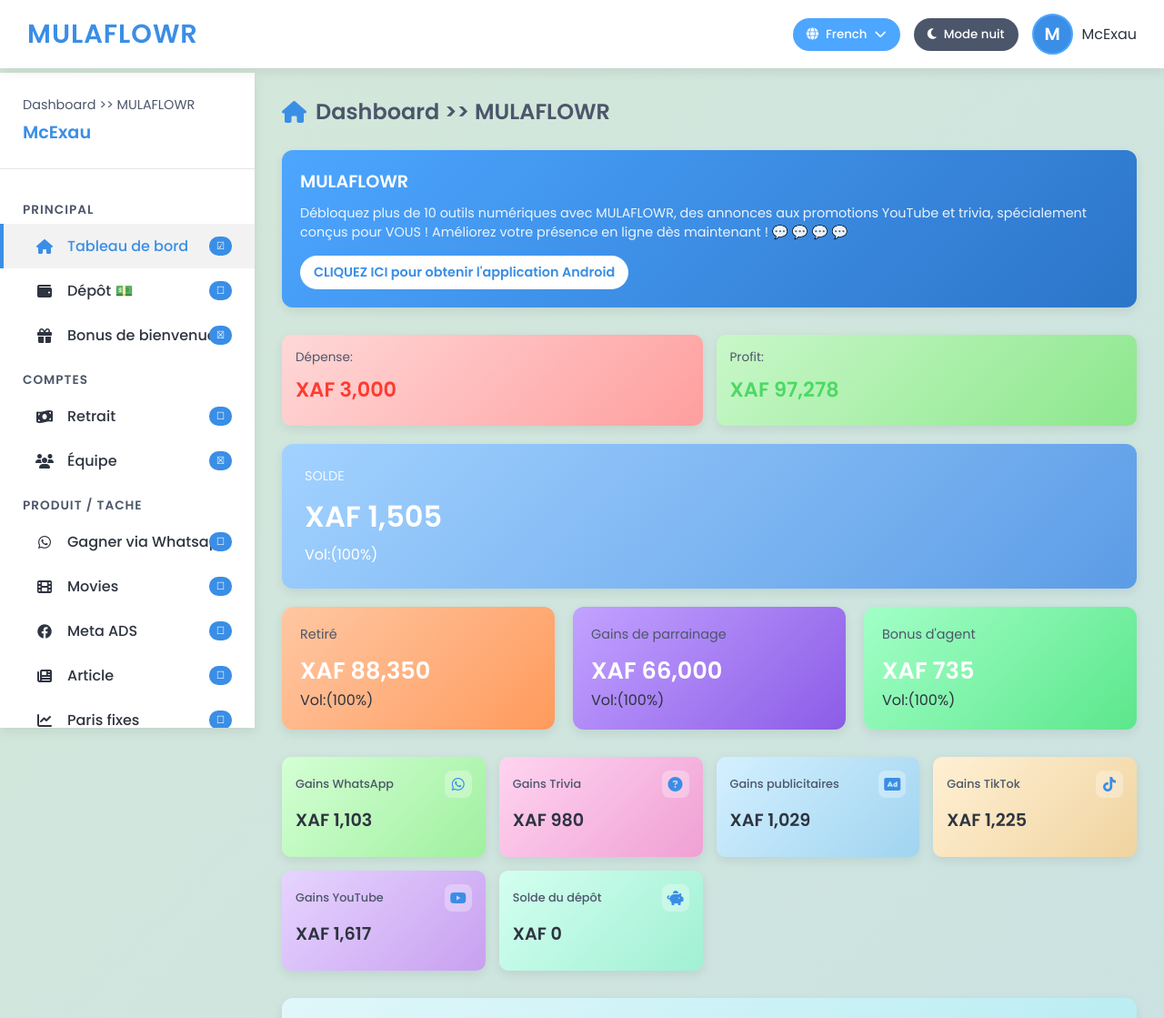
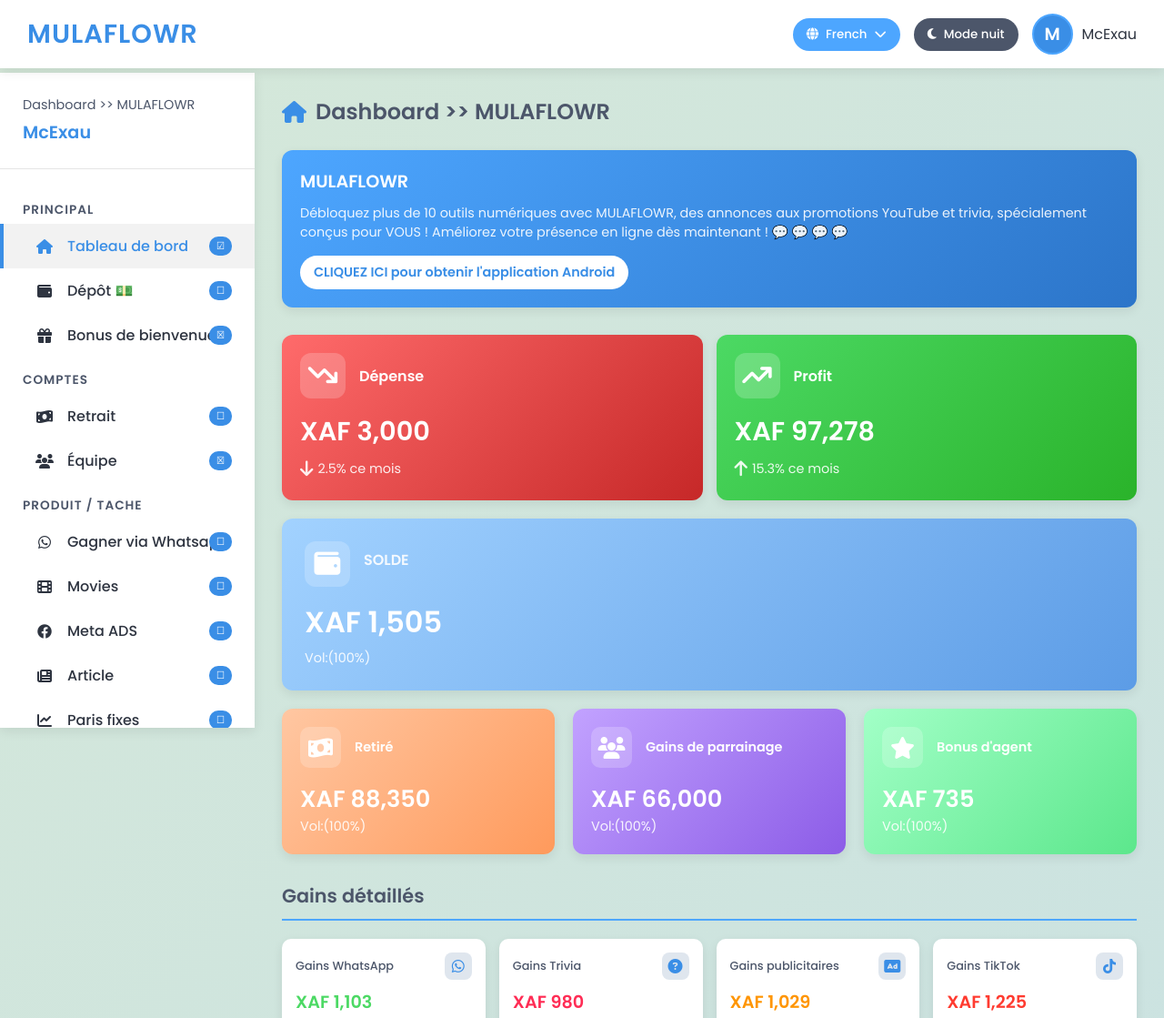
Before and after one commit to exaucenapopolo/Cash-flowr, a plain HTML site: page dashboard.html in a window 1280 px wide. Shown: the top 1119 px of the page at 91% size. Drawn offline with Linux system fonts and the light colour scheme.

Commit message:
Add files via upload

```diff
--- a/dashboard.html
+++ b/dashboard.html
@@ -279,42 +279,83 @@
       font-size: 0.9rem;
     }
 
-    /* Small stats cards */
-    .small-stats {
+    /* Main stats cards (Dépense and Profit) */
+    .main-stats {
       display: grid;
       grid-template-columns: repeat(2, 1fr);
       gap: 15px;
       margin-bottom: 20px;
     }
 
-    .small-stat-card {
-      background: linear-gradient(135deg, #ffd8d8 0%, #ff9e9e 100%);
-      border-radius: 10px;
-      padding: 15px;
+    .main-stat-card {
+      border-radius: 12px;
+      padding: 20px;
       box-shadow: var(--shadow);
       display: flex;
       flex-direction: column;
-      height: 100px;
-    }
-
-    .small-stat-card:nth-child(2) {
-      background: linear-gradient(135deg, #c9f7c9 0%, #8ce78c 100%);
-    }
-
-    .small-stat-title {
-      color: var(--text-light);
-      font-size: 0.85rem;
-      margin-bottom: 8px;
-    }
-
-    .small-stat-value {
-      font-size: 1.4rem;
+      position: relative;
+      overflow: hidden;
+      min-height: 140px;
+    }
+
+    .main-stat-card:nth-child(1) {
+      background: linear-gradient(135deg, #ff6b6b 0%, #c62828 100%);
+    }
+
+    .main-stat-card:nth-child(2) {
+      background: linear-gradient(135deg, #4cd964 0%, #2ab32a 100%);
+    }
+
+    .main-stat-header {
+      display: flex;
+      align-items: center;
+      margin-bottom: 15px;
+    }
+
+    .main-stat-icon {
+      width: 50px;
+      height: 50px;
+      border-radius: 12px;
+      background-color: rgba(255, 255, 255, 0.2);
+      display: flex;
+      align-items: center;
+      justify-content: center;
+      margin-right: 15px;
+      font-size: 1.8rem;
+      color: white;
+    }
+
+    .main-stat-title {
+      color: white;
+      font-size: 1rem;
+      font-weight: 600;
+    }
+
+    .main-stat-value {
+      font-size: 1.8rem;
       font-weight: 700;
-      color: var(--danger-color);
-    }
-
-    .small-stat-card:nth-child(2) .small-stat-value {
-      color: var(--success-color);
+      color: white;
+      margin-bottom: 5px;
+    }
+
+    .main-stat-change {
+      display: flex;
+      align-items: center;
+      color: rgba(255, 255, 255, 0.9);
+      font-size: 0.9rem;
+    }
+
+    .stat-arrow {
+      margin-right: 5px;
+      font-size: 1.2rem;
+    }
+
+    .down {
+      color: rgba(255, 255, 255, 0.9);
+    }
+
+    .up {
+      color: rgba(255, 255, 255, 0.9);
     }
 
     /* Large stats cards */
@@ -334,18 +375,42 @@
       flex-direction: column;
       color: white;
       min-height: 150px;
+      position: relative;
+      overflow: hidden;
+    }
+
+    .large-stat-header {
+      display: flex;
+      align-items: center;
+      margin-bottom: 15px;
+    }
+
+    .large-stat-icon {
+      width: 50px;
+      height: 50px;
+      border-radius: 12px;
+      background-color: rgba(255, 255, 255, 0.2);
+      display: flex;
+      align-items: center;
+      justify-content: center;
+      margin-right: 15px;
+      font-size: 1.8rem;
+      color: white;
     }
 
     .large-stat-title {
-      font-size: 0.9rem;
+      font-size: 1rem;
       margin-bottom: 10px;
       opacity: 0.9;
+      color: white;
+      font-weight: 600;
     }
 
     .large-stat-value {
       font-size: 2rem;
       font-weight: 700;
       margin-bottom: 5px;
+      color: white;
     }
 
     /* Medium stats cards */
@@ -362,7 +427,9 @@
       box-shadow: var(--shadow);
       display: flex;
       flex-direction: column;
-      min-height: 130px;
+      min-height: 150px;
+      position: relative;
+      overflow: hidden;
     }
 
     .medium-stat-card:nth-child(1) {
@@ -377,16 +444,45 @@
       background: linear-gradient(135deg, #a2ffc7 0%, #5ce78c 100%);
     }
 
+    .medium-stat-header {
+      display: flex;
+      align-items: center;
+      margin-bottom: 15px;
+    }
+
+    .medium-stat-icon {
+      width: 45px;
+      height: 45px;
+      border-radius: 10px;
+      background-color: rgba(255, 255, 255, 0.2);
+      display: flex;
+      align-items: center;
+      justify-content: center;
+      margin-right: 15px;
+      font-size: 1.5rem;
+      color: white;
+    }
+
     .medium-stat-title {
-      color: var(--text-light);
+      color: white;
       font-size: 0.9rem;
-      margin-bottom: 10px;
+      font-weight: 600;
     }
 
     .medium-stat-value {
       font-size: 1.6rem;
       font-weight: 700;
       color: white;
+    }
+
+    /* Section title for detailed gains */
+    .section-title {
+      font-size: 1.3rem;
+      margin: 30px 0 20px;
+      color: var(--secondary-color);
+      font-weight: 600;
+      padding-bottom: 10px;
+      border-bottom: 2px solid var(--primary-light);
     }
 
     /* Small gain cards */
@@ -404,25 +500,13 @@
       display: flex;
       flex-direction: column;
       height: 110px;
-    }
-
-    .gain-stat-card:nth-child(1) {
-      background: linear-gradient(135deg, #d4ffd4 0%, #a0f0a0 100%);
-    }
-    .gain-stat-card:nth-child(2) {
-      background: linear-gradient(135deg, #ffd4f0 0%, #f0a0d4 100%);
-    }
-    .gain-stat-card:nth-child(3) {
-      background: linear-gradient(135deg, #d4f0ff 0%, #a0d4f0 100%);
-    }
-    .gain-stat-card:nth-child(4) {
-      background: linear-gradient(135deg, #fff0d4 0%, #f0d4a0 100%);
-    }
-    .gain-stat-card:nth-child(5) {
-      background: linear-gradient(135deg, #e6d4ff 0%, #c8a0f0 100%);
-    }
-    .gain-stat-card:nth-child(6) {
-      background: linear-gradient(135deg, #d4fff0 0%, #a0f0d4 100%);
+      background-color: var(--card-bg);
+      transition: transform 0.3s ease, box-shadow 0.3s ease;
+    }
+
+    .gain-stat-card:hover {
+      transform: translateY(-5px);
+      box-shadow: 0 8px 20px rgba(0, 0, 0, 0.15);
     }
 
     .gain-stat-header {
@@ -442,7 +526,7 @@
       width: 30px;
       height: 30px;
       border-radius: 8px;
-      background-color: rgba(255, 255, 255, 0.3);
+      background-color: rgba(94, 129, 172, 0.2);
       color: var(--primary-color);
       display: flex;
       align-items: center;
@@ -455,6 +539,13 @@
       font-weight: 700;
       color: var(--text-color);
     }
+
+    .gain-stat-card:nth-child(1) .gain-stat-value { color: var(--success-color); }
+    .gain-stat-card:nth-child(2) .gain-stat-value { color: var(--pink-color); }
+    .gain-stat-card:nth-child(3) .gain-stat-value { color: var(--warning-color); }
+    .gain-stat-card:nth-child(4) .gain-stat-value { color: var(--danger-color); }
+    .gain-stat-card:nth-child(5) .gain-stat-value { color: var(--purple-color); }
+    .gain-stat-card:nth-child(6) .gain-stat-value { color: var(--teal-color); }
 
     /* Referral section */
     .referral-section {
@@ -463,13 +554,6 @@
       padding: 25px;
       box-shadow: var(--shadow);
       margin-bottom: 30px;
-    }
-
-    .section-title {
-      font-size: 1.3rem;
-      margin-bottom: 20px;
-      color: var(--secondary-color);
-      font-weight: 600;
     }
 
     .referral-content {
@@ -760,6 +844,10 @@
       .gain-stats {
         grid-template-columns: repeat(2, 1fr);
       }
+
+      .main-stats {
+        grid-template-columns: 1fr;
+      }
     }
 
     @media (max-width: 576px) {
@@ -774,6 +862,13 @@
       .task-table {
         display: block;
         overflow-x: auto;
+      }
+
+      .main-stat-icon, .large-stat-icon, .medium-stat-icon {
+        width: 40px;
+        height: 40px;
+        font-size: 1.5rem;
+        margin-right: 10px;
       }
     }
 
@@ -1020,25 +1115,48 @@
         <a href="#" class="banner-link">CLIQUEZ ICI pour obtenir l'application Android</a>
       </div>
 
-      <!-- Small stats (Dépense and Profit) -->
-      <div class="small-stats">
-        <div class="small-stat-card">
-          <div class="small-stat-title">Dépense:</div>
-          <div class="small-stat-value">XAF 3,000</div>
-        </div>
-
-        <div class="small-stat-card">
-          <div class="small-stat-title">Profit:</div>
-          <div class="small-stat-value">XAF 97,278</div>
+      <!-- Main stats (Dépense and Profit) -->
+      <div class="main-stats">
+        <div class="main-stat-card">
+          <div class="main-stat-header">
+            <div class="main-stat-icon">
+              <i class="fas fa-arrow-trend-down"></i>
+            </div>
+            <div class="main-stat-title">Dépense</div>
+          </div>
+          <div class="main-stat-value">XAF 3,000</div>
+          <div class="main-stat-change">
+            <span class="stat-arrow down"><i class="fas fa-arrow-down"></i></span>
+            <span>2.5% ce mois</span>
+          </div>
+        </div>
+
+        <div class="main-stat-card">
+          <div class="main-stat-header">
+            <div class="main-stat-icon">
+              <i class="fas fa-arrow-trend-up"></i>
+            </div>
+            <div class="main-stat-title">Profit</div>
+          </div>
+          <div class="main-stat-value">XAF 97,278</div>
+          <div class="main-stat-change">
+            <span class="stat-arrow up"><i class="fas fa-arrow-up"></i></span>
+            <span>15.3% ce mois</span>
+          </div>
         </div>
       </div>
 
       <!-- Large stat (Solde) -->
       <div class="large-stats">
         <div class="large-stat-card">
-          <div class="large-stat-title">SOLDE</div>
+          <div class="large-stat-header">
+            <div class="large-stat-icon">
+              <i class="fas fa-wallet"></i>
+            </div>
+            <div class="large-stat-title">SOLDE</div>
+          </div>
           <div class="large-stat-value">XAF 1,505</div>
-          <div class="stat-change">
+          <div class="main-stat-change">
             <span>Vol:(100%)</span>
           </div>
         </div>
@@ -1047,29 +1165,47 @@
       <!-- Medium stats (Retiré, Gains de parrainage, Bonus d'agent) -->
       <div class="medium-stats">
         <div class="medium-stat-card">
-          <div class="medium-stat-title">Retiré</div>
+          <div class="medium-stat-header">
+            <div class="medium-stat-icon">
+              <i class="fas fa-money-bill-wave"></i>
+            </div>
+            <div class="medium-stat-title">Retiré</div>
+          </div>
           <div class="medium-stat-value">XAF 88,350</div>
-          <div class="stat-change">
+          <div class="main-stat-change">
             <span>Vol:(100%)</span>
           </div>
         </div>
 
         <div class="medium-stat-card">
-          <div class="medium-stat-title">Gains de parrainage</div>
+          <div class="medium-stat-header">
+            <div class="medium-stat-icon">
+              <i class="fas fa-users"></i>
+            </div>
+            <div class="medium-stat-title">Gains de parrainage</div>
+          </div>
           <div class="medium-stat-value">XAF 66,000</div>
-          <div class="stat-change">
+          <div class="main-stat-change">
             <span>Vol:(100%)</span>
           </div>
         </div>
 
         <div class="medium-stat-card">
-          <div class="medium-stat-title">Bonus d'agent</div>
+          <div class="medium-stat-header">
+            <div class="medium-stat-icon">
+              <i class="fas fa-star"></i>
+            </div>
+            <div class="medium-stat-title">Bonus d'agent</div>
+          </div>
           <div class="medium-stat-value">XAF 735</div>
-          <div class="stat-change">
+          <div class="main-stat-change">
             <span>Vol:(100%)</span>
           </div>
         </div>
       </div>
+
+      <!-- Section title for detailed gains -->
+      <h2 class="section-title">Gains détaillés</h2>
 
       <!-- Gain stats (WhatsApp, Trivia, etc.) -->
       <div class="gain-stats">
```
